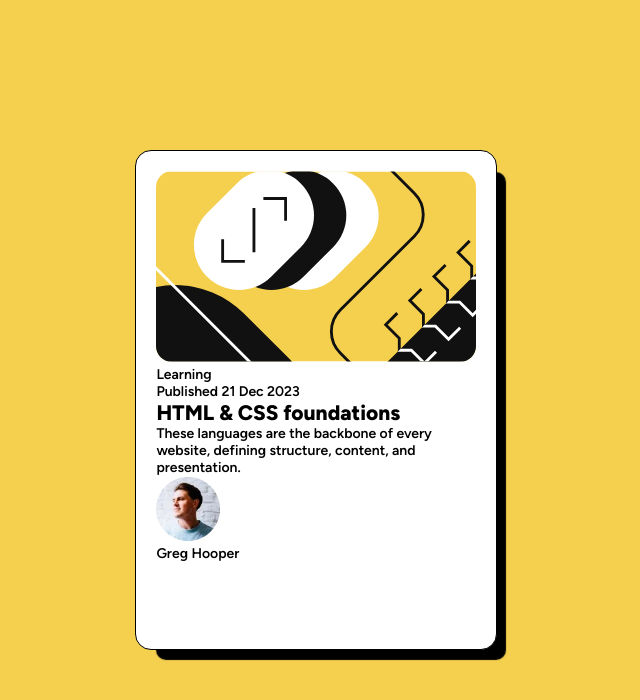
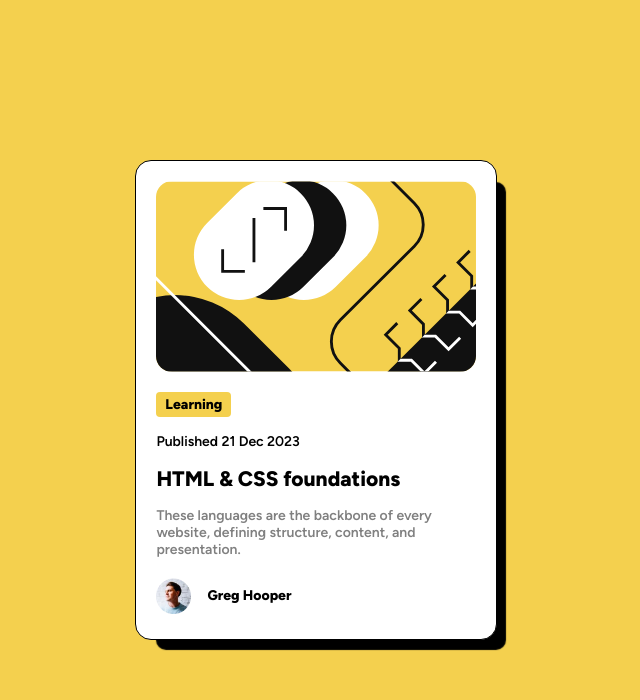
Before and after one commit to heloabrantessb/blog-preview-card, a plain HTML site: page index.html in a window 1280 px wide. Shown: the whole page, without its empty margins (324-964 px from the left). Drawn offline with Linux system fonts and the light colour scheme.

Commit message:
fix: adjusting margins and widths

```diff
--- a/app.css
+++ b/app.css
@@ -31,7 +31,7 @@ main{
     min-width: 28.125rem;
     max-width: 36.125rem;
     width: 85%;
-    height: 50rem;
+    height: 48rem;
     background-color: white;
     border: 1px solid black;
     border-radius: 1.6rem;
@@ -46,6 +46,36 @@ main .web-photo{
     width: 100%;
     border-radius: 1.6rem;
 }
+main .status{
+    display: flex;
+    justify-content: center;
+    align-items: center;
+    background-color: hsl(47, 88%, 63%);
+    width: 7.5rem;
+    height: 2.5rem;
+    border-radius: 0.4rem;
+    font-family: 'FigTree', sans-serif;
+}
+.date,
+.status,
+.web-photo,
+h1,
+section p{
+    margin-bottom: 1.6rem;
+}
 section h1{
     font-family: 'FigTree', sans-serif;
 }
+section p{
+    color: hsl(0, 0%, 50%) ;
+    margin-bottom: 2rem;
+}
+.author{
+    display: flex;
+    align-items: center;
+    gap: 1.6rem;
+    font-family: 'FigTree', sans-serif;
+}
+.author img{
+    width: 3.5rem;
+}
```
